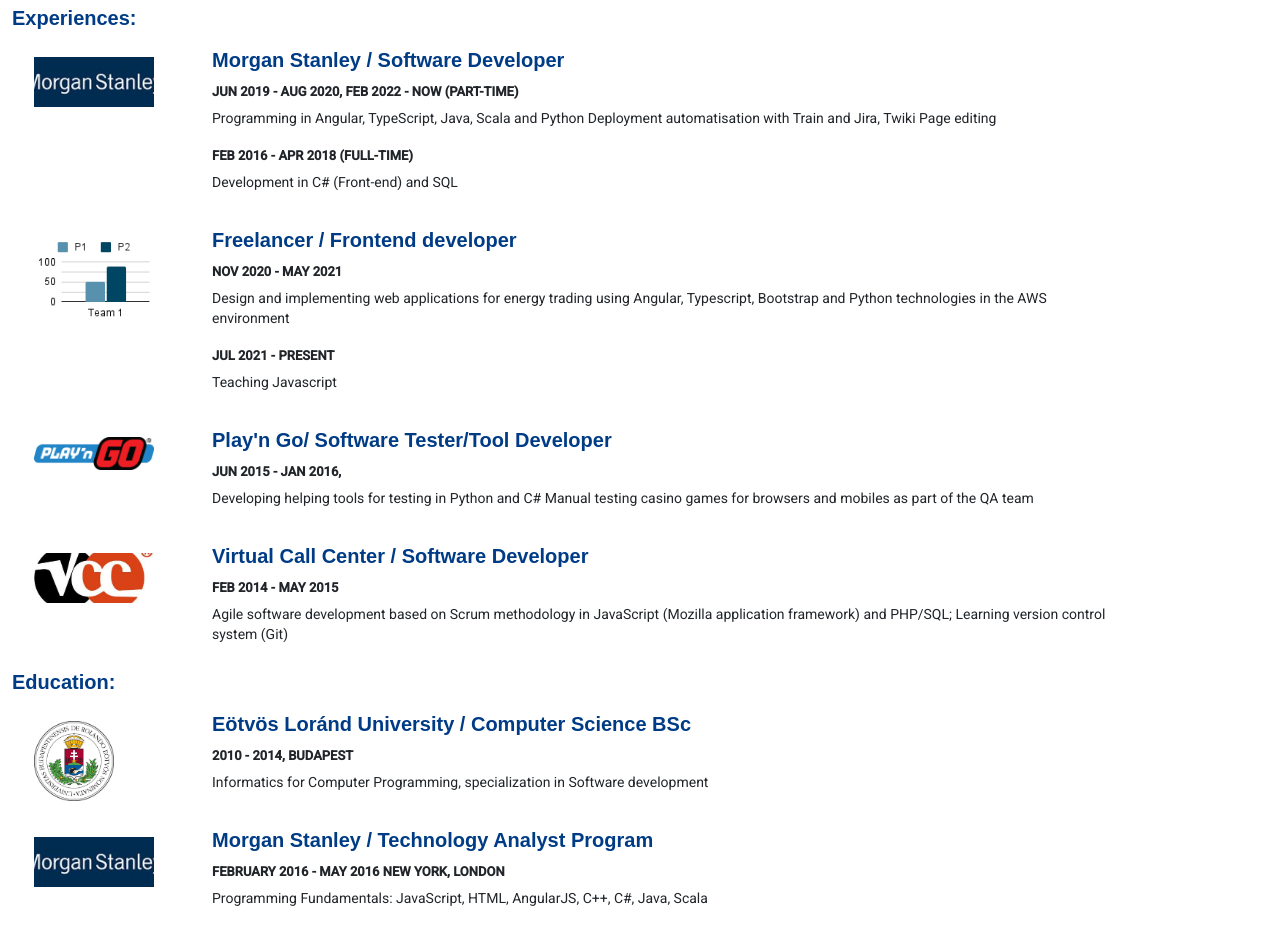
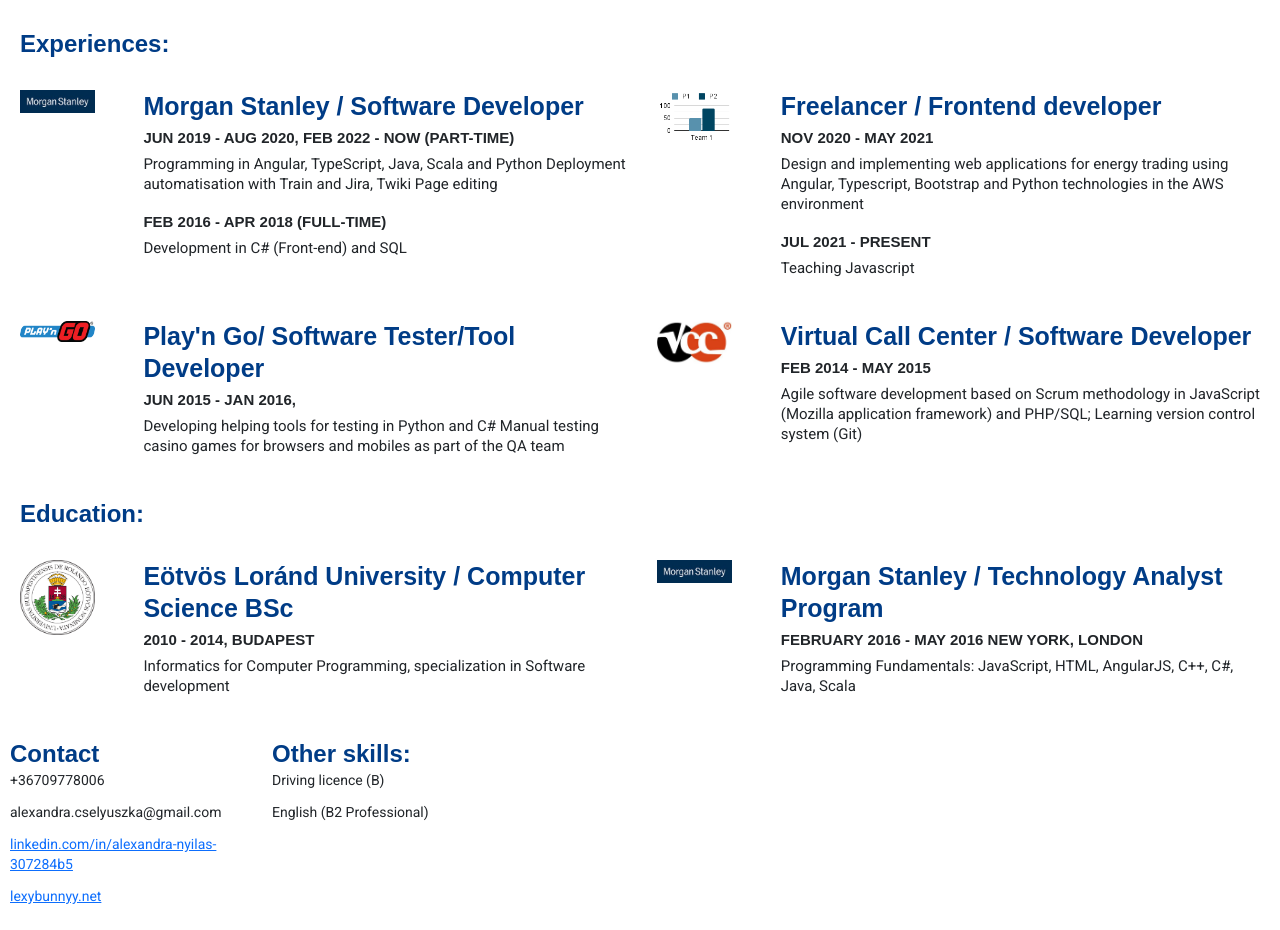
Before and after one commit to lexybunnyy/lexy-angular-webpage, an Angular app in the folder lexy-front-end/: page /cv in a window 1280 px wide. Shown: the part 150-1080 px from the top of the page. Built offline with nearby package versions, Linux system fonts and the light colour scheme.

Commit message:
new web cv added

```diff
--- a/lexy-front-end/src/app/app-routing.module.ts
+++ b/lexy-front-end/src/app/app-routing.module.ts
@@ -9,8 +9,7 @@
 const routes: Routes = [
   { path: 'tableGame', component: TableMovingGameComponent },
   { path: 'timer', component: TimerComponent },
-  { path: 'cv', component: MyWebCvComponent },
-  { path: 'cv2', component: MyWebCvTableComponent },
+  { path: 'cv', component: MyWebCvTableComponent },
   { path: 'click-game', component: ClickGameComponent }
 ];
 
--- a/lexy-front-end/src/app/my-web-cv-table/my-web-cv-table.component.html
+++ b/lexy-front-end/src/app/my-web-cv-table/my-web-cv-table.component.html
@@ -8,15 +8,8 @@
             Software developer
         </h2>
     </div>
-    <div class="about">
-        <p>Budapest, Hungary</p>
-        <p>alexandra.cselyuszka@gmail.com</p>
-        <p><a href="linkedin.com/in/alexandra-nyilas-307284b5">linkedin.com/in/alexandra-nyilas-307284b5</a></p>
-        <p><a href="lexybunnyy.net">lexybunnyy.net</a></p>
-        <p>+36709778006</p>
-    </div>
+    <div class="topicfull"><h1>Experiences:</h1></div>
 
-    <div class="topic"><h1>Experiences:</h1></div>
     <div class="pic">
         <img src="assets/morgan.jpeg" alt="Morgan Stanley Logo">
     </div>
@@ -32,6 +25,8 @@
             Development in C# (Front-end) and SQL
         </p>
     </div>
+
+
     <div class="pic">
         <img src="assets/chart.png" alt="chart">
     </div>
@@ -43,8 +38,9 @@
         </p>
         <h2>JUL 2021 -  PRESENT</h2>
         <p>Teaching Javascript</p>
+    </div>
 
-    </div>
+
     <div class="pic">
         <img src="assets/playNGo.png" alt="playNGo">
     </div>
@@ -56,6 +52,7 @@
             Manual testing casino games for browsers and mobiles as part of the QA team
         </p>
     </div>
+
     <div class="pic">
         <img src="assets/vcc.jpg" alt="VCC logo">
     </div>
@@ -67,8 +64,7 @@
         </p>
     </div>
 
-
-    <div class="topic"><h1>Education:</h1></div>
+    <div class="topicfull"><h1>Education:</h1></div>
     <div class="pic">
         <img src="assets/elte_logo.png" alt="playNGo">
     </div>
@@ -90,3 +86,17 @@
         </p>
     </div>
 </div>
+<div class="grid-container-other">
+    <div>
+        <h1>Contact</h1>
+        <p>+36709778006</p>
+        <p>alexandra.cselyuszka@gmail.com</p>
+        <p><a href="linkedin.com/in/alexandra-nyilas-307284b5">linkedin.com/in/alexandra-nyilas-307284b5</a></p>
+        <p><a href="lexybunnyy.net">lexybunnyy.net</a></p>
+    </div>
+    <div>
+        <h1>Other skills:</h1>
+        <p>Driving licence (B)</p>
+        <p>English (B2 Professional) </p>
+    </div>
+</div>
--- a/lexy-front-end/src/app/my-web-cv-table/my-web-cv-table.component.scss
+++ b/lexy-front-end/src/app/my-web-cv-table/my-web-cv-table.component.scss
@@ -1,6 +1,6 @@
 .grid-container {
     display: grid;
-    grid-template-columns: 10% 20% auto auto auto auto auto;
+    grid-template-columns: 9% 40% 9% 40%;
     gap: 10px;
     padding: 10px;
     //background-color: #2196F3;
@@ -9,24 +9,32 @@
     //background-color: rgba(255, 255, 255, 0.8);
     padding: 10px;
 }
-.grid-container > .pic {
-    grid-column: 1 / 2;
+
+.grid-container > .name {
+    grid-column: 1 / 3;
+    padding-top: 10px;
 }
-.grid-container > .name {
+.grid-container > .title {
+    grid-column: 3 / 5;
     padding-top: 10px;
-    grid-column: 1 / 3;
-    text-align: center;
-}
-.grid-container > .about {
-    grid-column: 3 / 8;
 }
 
-.grid-container > .topic {
-    grid-column: 1 / 8;
+.grid-container > .about {
+    grid-column: 2 / 2;
+}
+.grid-container > .topicfull {
+    grid-column: 1 / 5;
+}
+.grid-container > .span2 {
+    grid-column: 1 / span 2;
 }
 
-.grid-container > .details {
-    grid-column: 2 / 8;
+.grid-container-other {
+    display: grid;
+    grid-template-columns: 20% 40%;
+    gap: 10px;
+    padding: 10px;
+    //background-color: #2196F3;
 }
 
 .text-center {
@@ -61,4 +69,8 @@
         display: none !important;
     }
     .details > h1 { font-size: 20px; }
+
+    .grid-container-other {
+        grid-template-columns: 40% 40%;
+    }
 }
```
